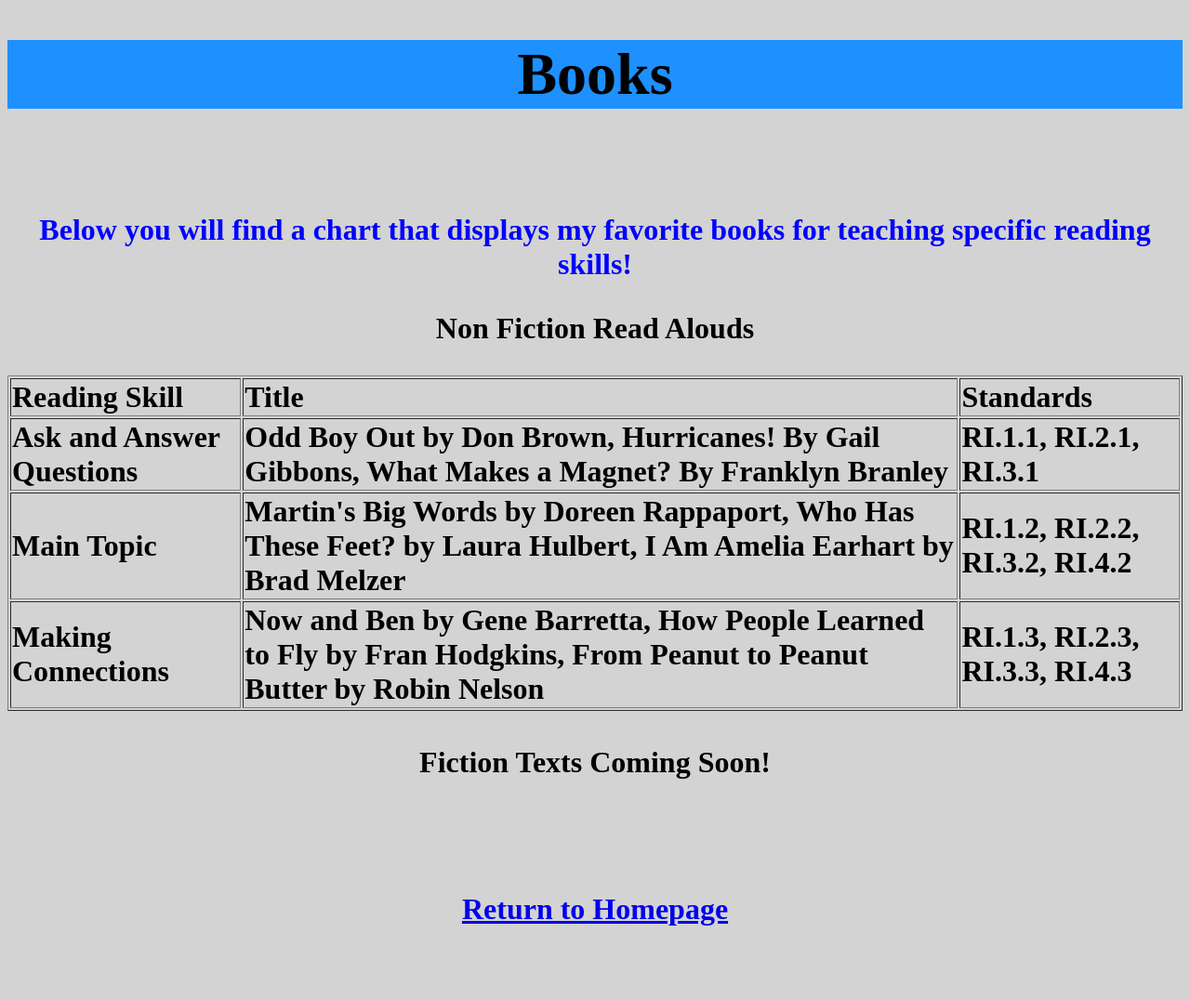
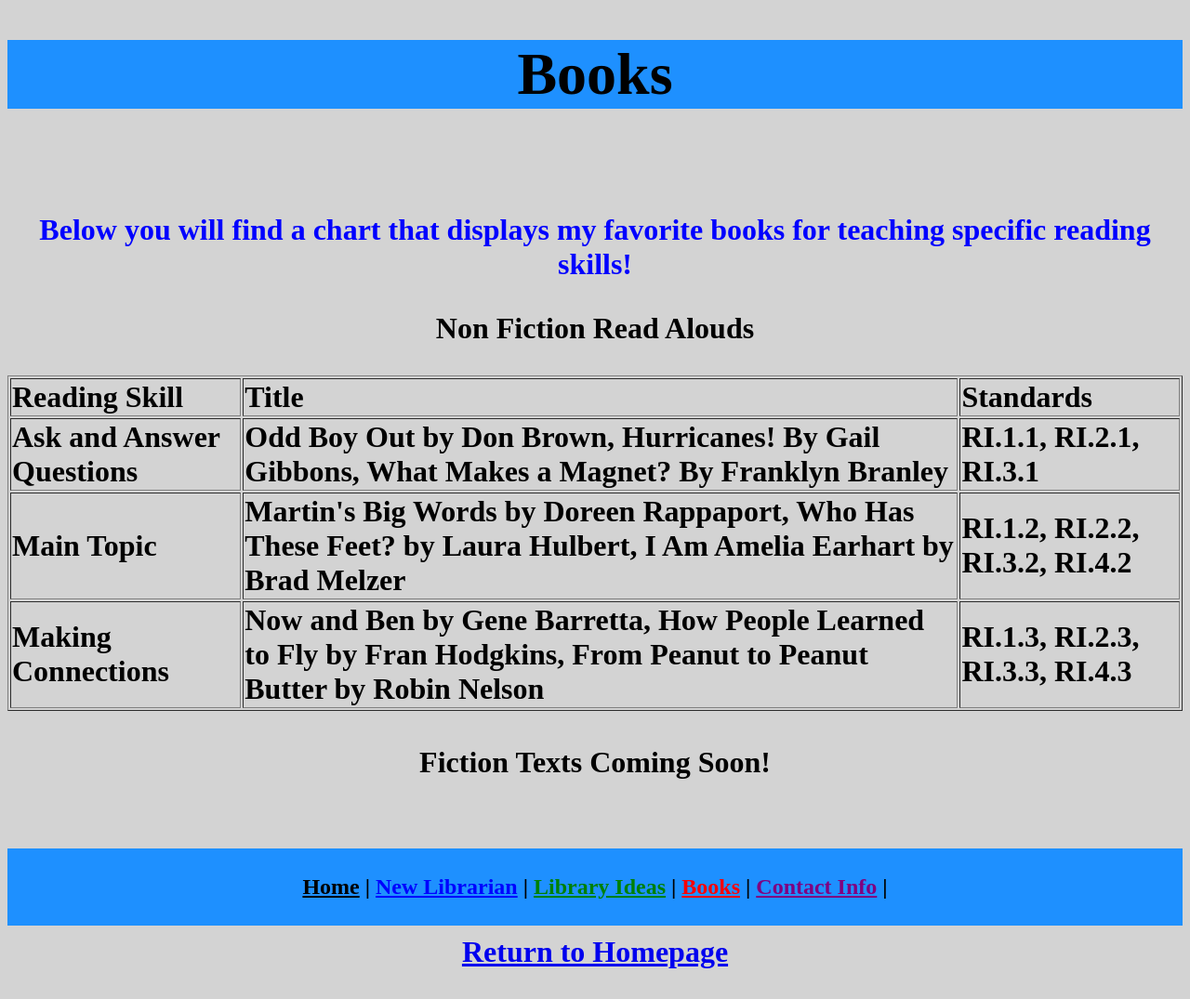
Before and after one commit to Eugenia90/Mrs.-Coyle-Professional-Website, a plain HTML site: page Books.html in a window 1280 px wide. Shown: the whole page at 93% size. Before the commit the page ends 1029 px from the top, so only its background shows below. Drawn offline with Linux system fonts and the light colour scheme.

Commit message:
Update Books.html

```diff
--- a/Books.html
+++ b/Books.html
@@ -39,7 +39,16 @@
 	<br>
 	<br>
 	<br>
-	<br>
+	<!-- Navigation Bar -->
+		<nav style="background: dodgerBlue; padding: 8px; text-align: center; font-size:16px">
+		<h1><center>
+		<a href ="index.html" style="color: black;">Home</a> |
+		<a href ="NewLibrarian.html" style="color: blue;">New Librarian</a> |
+		<a href ="LibraryIdeas.html" style="color: green;">Library Ideas</a> |
+		<a href ="Books.html" style="color: red;">Books</a> |
+		<a href ="ContactInfo.html" style="color: purple;">Contact Info</a> |
+
+		</nav>
 
 	<!-- In-Page Link -->
 	<p style="font-size: 10px;"
```
